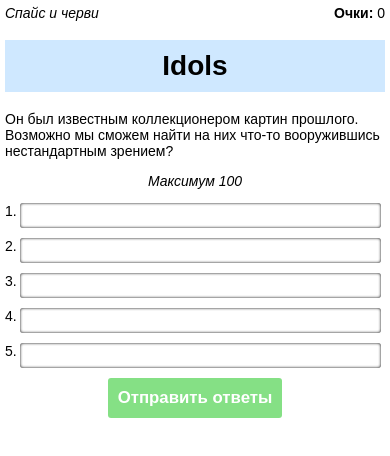
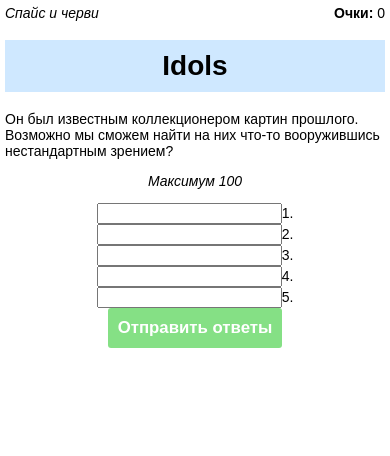
Before and after one commit to BertaFly/NewYear, a React (Create React App) app in the folder front/: page /spyce_i_chervi in a window 390 px wide. Shown: the top 456 px of the page. Built offline with nearby package versions, Linux system fonts and the light colour scheme; no server answers.

Commit message:
delete style for input to test default style on mobile

```diff
--- a/front/src/App.css
+++ b/front/src/App.css
@@ -20,7 +20,7 @@ h1 {
   width: 100%;
 }
 
-  .Form input {
+  /* .Form input {
     display: inline-block;
     box-sizing: border-box;
     padding: 5px;
@@ -39,7 +39,7 @@ h1 {
 
     .Form input + label {
       float: left;
-    }
+    } */
 
   .Form button {
     border-radius: 3px;
```
